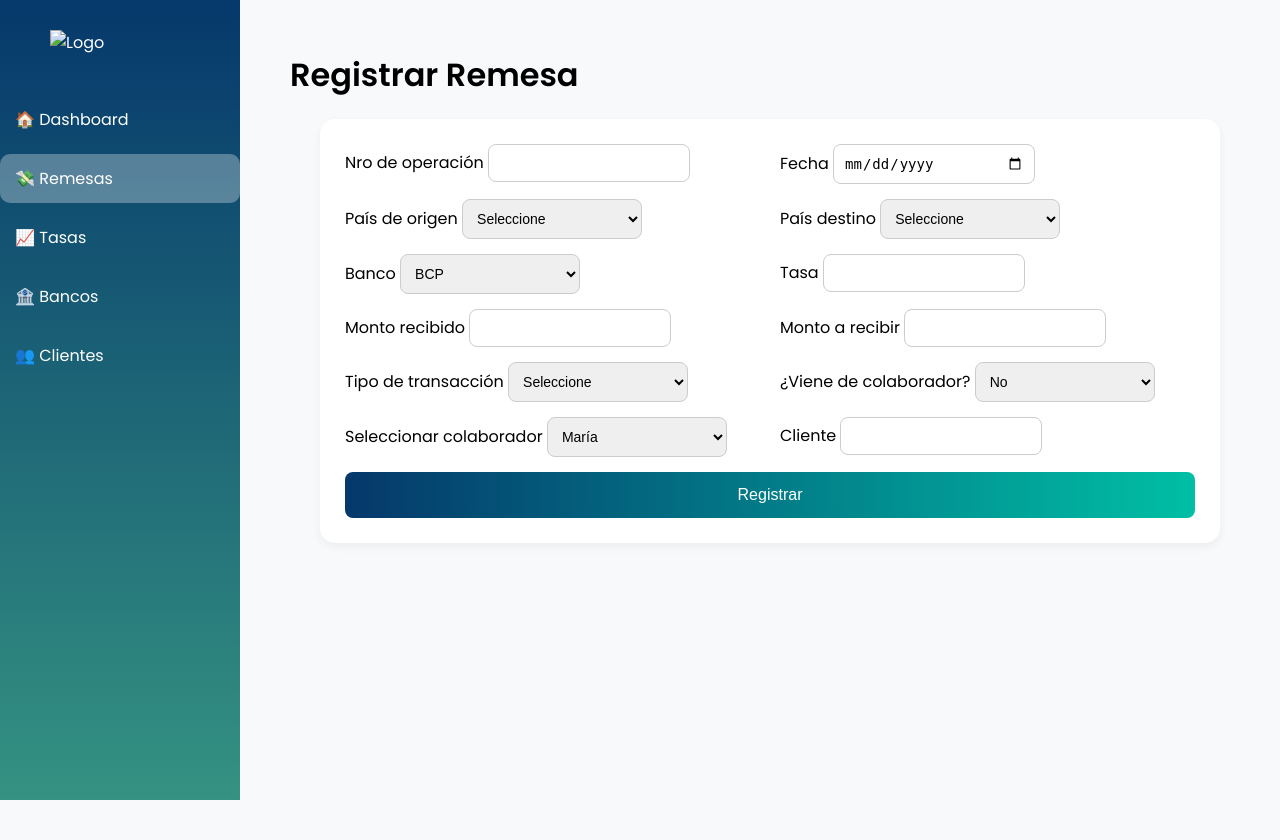
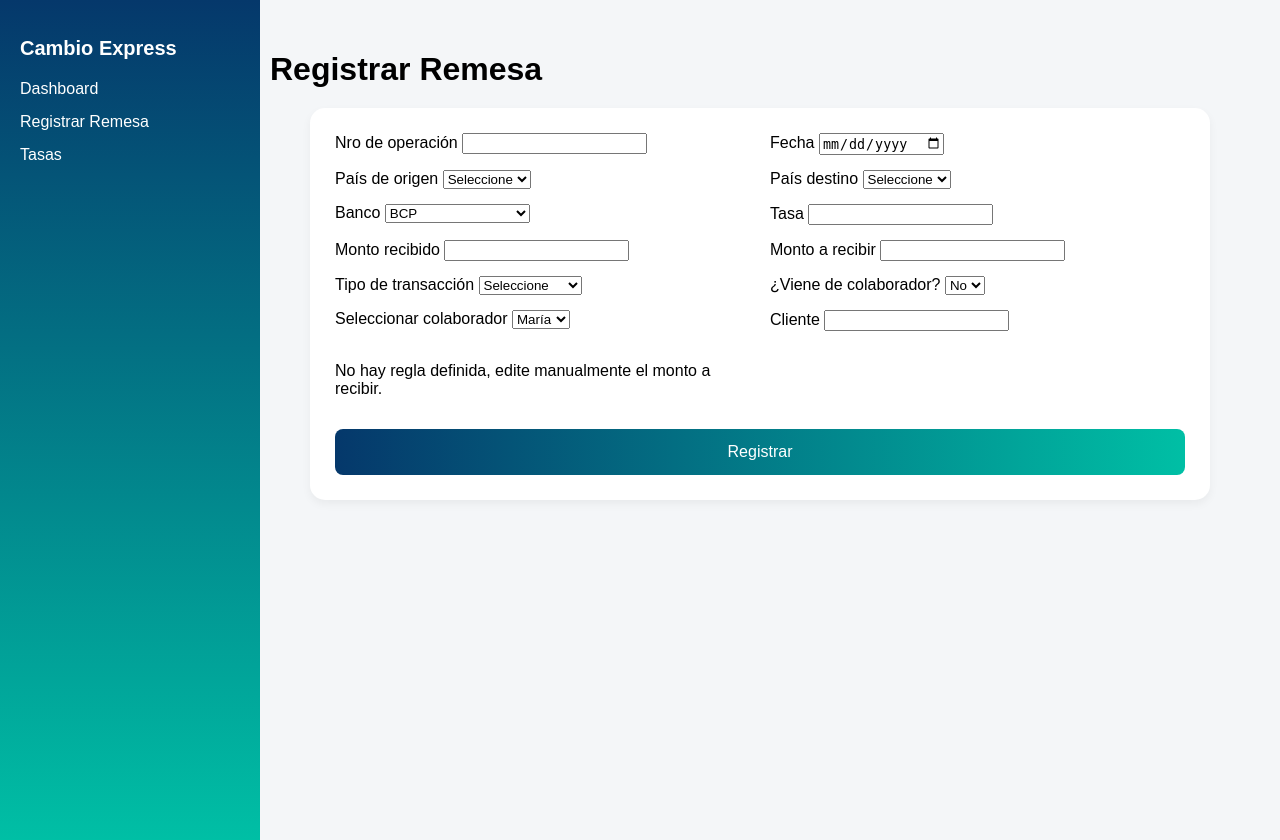
Before and after one commit to karinbarazarte/Cambioexpress2018, a Flask app: page /remesas in a window 1280 px wide. Before the commit the page ends 800 px from the top, so only its background shows below. Run offline with Flask 3, Linux system fonts and the light colour scheme; some libraries are stand-ins or nearby versions.

Commit message:
Add files via upload

```diff
--- a/static/css/style.css
+++ b/static/css/style.css
@@ -1,185 +1,34 @@
-
-@import url('https://fonts.googleapis.com/css2?family=Poppins:wght@300;400;600&display=swap');
 
 body {
+    font-family: Arial, sans-serif;
+    background: #f4f6f8;
     margin: 0;
-    font-family: 'Poppins', sans-serif;
-    background: #f8f9fb;
-    display: flex;
 }
 .sidebar {
-    width: 240px;
-    background: linear-gradient(180deg, #05386b, #379683);
+    width: 220px;
+    background: linear-gradient(180deg, #05386b, #00bfa5);
     color: white;
     height: 100vh;
-    position: fixed;
-    display: flex;
-    flex-direction: column;
-    align-items: center;
-    padding-top: 30px;
+    padding: 20px;
+    float: left;
 }
-.sidebar img {
-    width: 140px;
-    margin-bottom: 40px;
+.sidebar h2 {
+    font-size: 20px;
+    margin-bottom: 20px;
 }
-.nav-links {
-    width: 100%;
-    display: flex;
-    flex-direction: column;
-    gap: 10px;
-    padding: 0 20px;
+.sidebar ul {
+    list-style: none;
+    padding: 0;
 }
-.nav-links a {
+.sidebar ul li {
+    margin: 15px 0;
+}
+.sidebar ul li a {
     color: white;
     text-decoration: none;
     font-size: 16px;
-    padding: 12px 15px;
-    border-radius: 10px;
-    display: flex;
-    align-items: center;
-    gap: 12px;
-    transition: all 0.3s ease;
-}
-.nav-links a:hover {
-    background: rgba(255,255,255,0.2);
-    transform: translateX(5px);
-}
-.nav-links a.active {
-    background: rgba(255,255,255,0.3);
 }
 .content {
-    margin-left: 260px;
+    margin-left: 240px;
     padding: 30px;
-    width: calc(100% - 260px);
 }
-.big-buttons button {
-    background: linear-gradient(90deg, #043f77, #00cc99);
-    color: white;
-    padding: 20px;
-    font-size: 20px;
-    font-weight: 600;
-    border: none;
-    border-radius: 20px;
-    cursor: pointer;
-    transition: transform 0.3s ease, opacity 0.3s ease;
-    width: 100%;
-    margin-bottom: 15px;
-}
-.big-buttons button:hover {
-    opacity: 0.9;
-    transform: translateY(-3px);
-}
-form {
-    background: white;
-    padding: 20px;
-    border-radius: 15px;
-    box-shadow: 0 4px 10px rgba(0,0,0,0.05);
-    margin-bottom: 20px;
-    display: flex;
-    gap: 15px;
-    flex-wrap: wrap;
-}
-form select, form input {
-    padding: 10px;
-    border-radius: 8px;
-    border: 1px solid #ccc;
-    font-size: 14px;
-    width: 180px;
-}
-form button {
-    background: #00bfa5;
-    color: white;
-    border: none;
-    padding: 10px 20px;
-    border-radius: 8px;
-    cursor: pointer;
-}
-table {
-    width: 100%;
-    border-collapse: collapse;
-    background: white;
-    border-radius: 12px;
-    overflow: hidden;
-    box-shadow: 0 4px 10px rgba(0,0,0,0.05);
-}
-th, td {
-    padding: 12px;
-    text-align: left;
-}
-th {
-    background: #043f77;
-    color: white;
-}
-tr:nth-child(even) {
-    background: #f4f4f4;
-}
-.delete-btn {
-    background: #ff4d4d;
-    color: white;
-    border: none;
-    padding: 6px 10px;
-    border-radius: 6px;
-    cursor: pointer;
-}
-
-.form-remesa {
-    display: grid;
-    grid-template-columns: 1fr 1fr;
-    gap: 15px 20px;
-    background: white;
-    padding: 25px;
-    border-radius: 15px;
-    box-shadow: 0 4px 10px rgba(0,0,0,0.05);
-    max-width: 850px;
-    margin: auto;
-}
-
-.form-remesa p.warning {
-    grid-column: span 2;
-    color: #b30000;
-    font-size: 14px;
-    display: none;
-}
-
-.form-remesa .submit-btn {
-    grid-column: span 2;
-    background: linear-gradient(90deg, #05386b, #00bfa5);
-    color: white;
-    padding: 14px;
-    font-size: 16px;
-    border: none;
-    border-radius: 8px;
-    cursor: pointer;
-}
-
-/* Asegurando estilos para formulario remesa */
-
-.form-remesa {
-    display: grid;
-    grid-template-columns: 1fr 1fr;
-    gap: 15px 20px;
-    background: white;
-    padding: 25px;
-    border-radius: 15px;
-    box-shadow: 0 4px 10px rgba(0,0,0,0.05);
-    max-width: 850px;
-    margin: auto;
-}
-
-.form-remesa p.warning {
-    grid-column: span 2;
-    color: #b30000;
-    font-size: 14px;
-    display: none;
-}
-
-.form-remesa .submit-btn {
-    grid-column: span 2;
-    background: linear-gradient(90deg, #05386b, #00bfa5);
-    color: white;
-    padding: 14px;
-    font-size: 16px;
-    border: none;
-    border-radius: 8px;
-    cursor: pointer;
-}
--- a/templates/dashboard.html
+++ b/templates/dashboard.html
@@ -2,19 +2,42 @@
 <html lang="es">
 <head>
     <meta charset="UTF-8">
+    <meta name="viewport" content="width=device-width, initial-scale=1.0">
     <title>Cambio Express 2018</title>
-    <link rel="stylesheet" href="/static/css/style.css">
+    <link rel="stylesheet" href="{{ url_for('static', filename='css/style.css') }}?v=4">
+
+    <style>
+    .form-remesa {
+        display: grid !important;
+        grid-template-columns: 1fr 1fr !important;
+        gap: 15px 20px !important;
+        background: white !important;
+        padding: 25px !important;
+        border-radius: 15px !important;
+        box-shadow: 0 4px 10px rgba(0,0,0,0.05) !important;
+        max-width: 850px !important;
+        margin: auto !important;
+    }
+    .form-remesa .submit-btn {
+        grid-column: span 2 !important;
+        background: linear-gradient(90deg, #05386b, #00bfa5) !important;
+        color: white !important;
+        padding: 14px !important;
+        font-size: 16px !important;
+        border: none !important;
+        border-radius: 8px !important;
+        cursor: pointer !important;
+    }
+    </style>
 </head>
 <body>
     <div class="sidebar">
-        <img src="https://via.placeholder.com/140x60?text=LOGO" alt="Logo">
-        <div class="nav-links">
-            <a href="/" class="{% if request.path == '/' %}active{% endif %}">🏠 Dashboard</a>
-            <a href="/remesas" class="{% if request.path == '/remesas' %}active{% endif %}">💸 Remesas</a>
-            <a href="/tasas" class="{% if request.path == '/tasas' %}active{% endif %}">📈 Tasas</a>
-            <a href="#">🏦 Bancos</a>
-            <a href="#">👥 Clientes</a>
-        </div>
+        <h2>Cambio Express</h2>
+        <ul>
+            <li><a href="/">Dashboard</a></li>
+            <li><a href="/remesas">Registrar Remesa</a></li>
+            <li><a href="/tasas">Tasas</a></li>
+        </ul>
     </div>
     <div class="content">
         {% block content %}{% endblock %}
```
